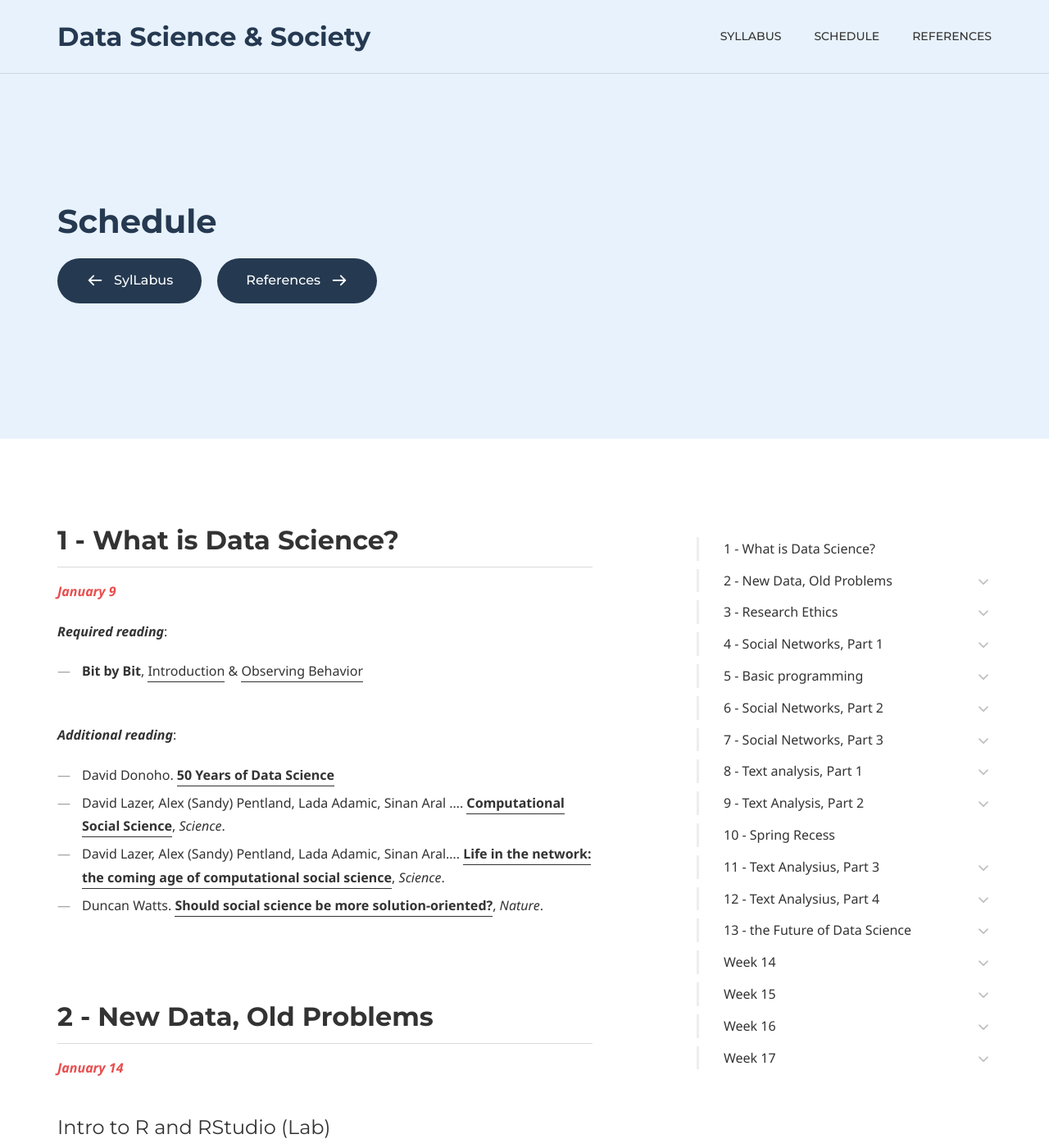
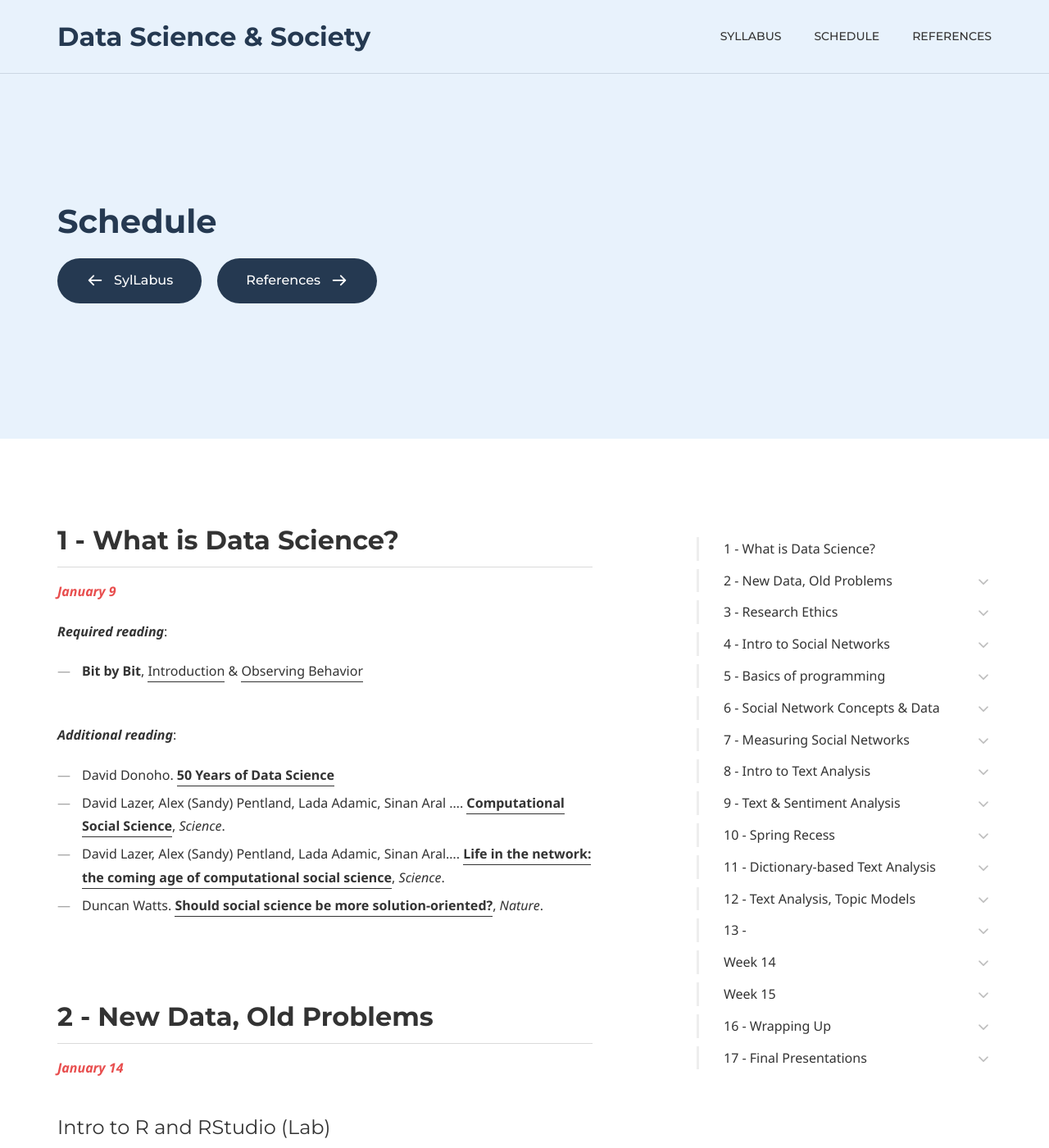
Before and after one commit to dssoc/dssoc.github.io, a Jekyll site: the page built from schedule.md, in a window 1280 px wide and 1400 px high. Shown: the whole window at 82% size. Built offline with Jekyll 4.4.1, drawn with Linux system fonts in a browser that asks for light colours; some web fonts are replaced; some of the changed text lies outside the part shown.

Commit message:
update schedule

```diff
--- a/schedule.md
+++ b/schedule.md
@@ -104,7 +104,7 @@ page_nav:
 <br/><br/><br/>
 
 
-## 4 - Social Networks, Part 1
+## 4 - Intro to Social Networks
 <b><i><font color="#E84E4E">January 28</font></i></b>
 #### Basic ggplot (Lab)
 <div class="callout callout--info">
@@ -140,7 +140,7 @@ page_nav:
 American Mathematical Society Feature Column.
 <br/><br/><br/>
 
-## 5 - Basic programming
+## 5 - Basics of programming
 <b><i><font color="#E84E4E">February 4</font></i></b>
 #### Pipes, Functions, and Vectors (Lab)
 <div class="callout callout--info">
@@ -167,7 +167,7 @@ American Mathematical Society Feature Column.
 
 
 
-## 6 - Social Networks, Part 2
+## 6 - Social Network Concepts & Data
 <b><i><font color="#E84E4E">February 11</font></i></b>
 #### Social Network basics
 
@@ -203,7 +203,7 @@ American Mathematical Society Feature Column.
 <br/><br/><br/>
 
 
-## 7 - Social Networks, Part 3
+## 7 - Measuring Social Networks
 <b><i><font color="#E84E4E">February 18</font></i></b>
 #### Filter bubbles on social media
 ***Required reading***:
@@ -233,7 +233,7 @@ American Mathematical Society Feature Column.
 <br/><br/><br/>
 
 
-## 8 - Text analysis, Part 1
+## 8 - Intro to Text Analysis
 <b><i><font color="#E84E4E">February 25</font></i></b>
 #### Words to Numbers
 ***Required reading***:
@@ -267,7 +267,7 @@ American Mathematical Society Feature Column.
 
 
 
-## 9 - Text Analysis, Part 2
+## 9 - Text & Sentiment Analysis
 <b><i><font color="#E84E4E">March 3</font></i></b>
 #### Sentiment analysis
 ***Required reading***:
@@ -286,10 +286,11 @@ American Mathematical Society Feature Column.
 
 
 ## 10 - Spring Recess
+### NO CLASSES
+<br/><br/><br/>
 
 
-## 11 - Text Analysius, Part 3
-
+## 11 - Dictionary-based Text Analysis
 <b><i><font color="#E84E4E">March 17</font></i></b>
 #### Dictionary-based text analysis (Lab)
 <div class="callout callout--info">
@@ -306,9 +307,9 @@ American Mathematical Society Feature Column.
 </div>
 <br/><br/><br/>
 
-## 12 - Text Analysius, Part 4
+## 12 - Text Analysis, Topic Models
 <b><i><font color="#E84E4E">March 3</font></i></b>
-#### Topic Models
+#### LDA and Beyond
 ***Required reading***:
 <br/>
 - Blei, David M. 2012. Probabilistic Topic Models. Communications of the ACM (Note: this is a challenging article, so don’t worry if you are not able to understand every last part).
@@ -333,7 +334,7 @@ American Mathematical Society Feature Column.
 </div>
 <br/><br/><br/>
 
-## 13 - the Future of Data Science
+## 13 -
 <b><i><font color="#E84E4E">March 24</font></i></b>
 #### Discussion
 ***Required reading***:
@@ -408,9 +409,9 @@ American Mathematical Society Feature Column.
 <br/><br/><br/>
 
 
-## Week 16
+## 16 - Wrapping Up
 <b><i><font color="#E84E4E">April 14</font></i></b>
-#### Discussion
+#### the Future of Data Science
 ***Required reading***:
 <br/>
 -
@@ -420,9 +421,9 @@ American Mathematical Society Feature Column.
 <br/><br/><br/>
 
 <b><i><font color="#E84E4E">April 16</font></i></b>
-### FINAL PRESENTATIONS
+#### Final Presentations
 <br/><br/><br/>
 
-## Week 17
+## 17 - Final Presentations
 <b><i><font color="#E84E4E">April 21</font></i></b>
-### FINAL PRESENTATIONS
+#### Final Presentations
```
